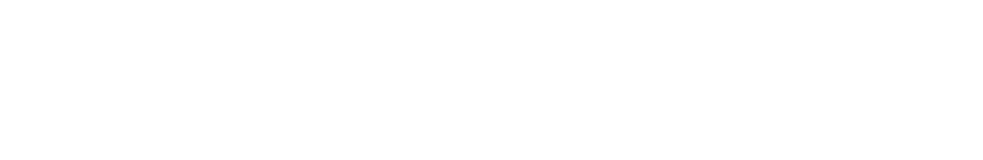
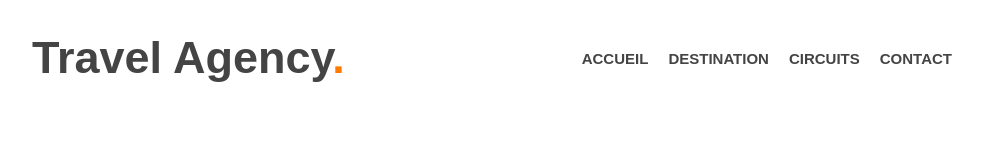
Before and after one commit to Zaisuru/JohnTaieb_Learn, a plain HTML site: page index.html in a window 1280 px wide. Shown: the whole page, without its empty margins (138-1121 px from the left). Drawn offline with Linux system fonts and the light colour scheme; files that its build step writes are made by us from their sources.

Commit message:
Projet:Partie Header

```diff
--- a/index.html
+++ b/index.html
@@ -3,26 +3,44 @@
 <head>
     <meta charset="UTF-8">
     <link href="style.css" rel="stylesheet">
+    <link rel="preconnect" href="https://fonts.googleapis.com">
+    <link rel="preconnect" href="https://fonts.gstatic.com" crossorigin>
+    <link href="https://fonts.googleapis.com/css2?family=Crete+Round&display=swap" rel="stylesheet">
+
     <title>Travel Agency</title>
 </head>
 <body>
 <header>
-
+    <div class="wrapper">
+        <h1>Travel Agency<span class="orange">.</span></h1>
+        <nav>
+            <ul>
+                <li><a href="#main-image">Accueil</a></li>
+                <li><a href="#steps">Destination</a></li>
+                <li><a href="#possibilities">Circuits</a></li>
+                <li><a href="#contact">Contact</a></li>
+            </ul>
+        </nav>
+    </div>
 </header>
 
 <section id="main-image">
+    <div class="wrapper">
 
+    </div>
 </section>
 
 <section id="steps">
-
+    <div class="wrapper"></div>
 </section>
 
 <section id="possibilities">
-
+    <div class="wrapper"></div>
 </section>
 
-<section id="contact"></section>
+<section id="contact">
+    <div class="wrapper"></div>
+</section>
 
 <footer></footer>
 
--- /dev/null
+++ b/style.css
@@ -0,0 +1,54 @@
+/* GENERAL */
+*{
+    margin: 0;
+    padding: 0;
+}
+body{
+    font-family: Arial, sans-serif;
+    font-size: 15px;
+}
+h1{
+    font-family: 'Crete-Round', sans-serif;
+    font-size: 45px;
+    color: #444;
+}
+ul{
+    list-style: none;
+}
+a{
+    text-decoration: none;
+    color: #444;
+}
+.wrapper{
+    width: 940px;
+    margin: 0 auto;
+    padding: 0 10px;
+}
+.orange{
+    color: #ff7a00;
+}
+
+/* HEADER */
+
+header{
+    height: 120px;
+}
+header h1{
+    float: left;
+    margin-top: 32px;
+}
+
+header nav{
+    float: right;
+    margin-top: 50px;
+}
+
+header nav ul li{
+    float: left;
+    display: inline-block;
+}
+header nav ul li a{
+    text-transform: uppercase;
+    font-weight: bold;
+    margin-right: 20px;
+}
```
Also changed, not shown: image/style.css (deleted).
